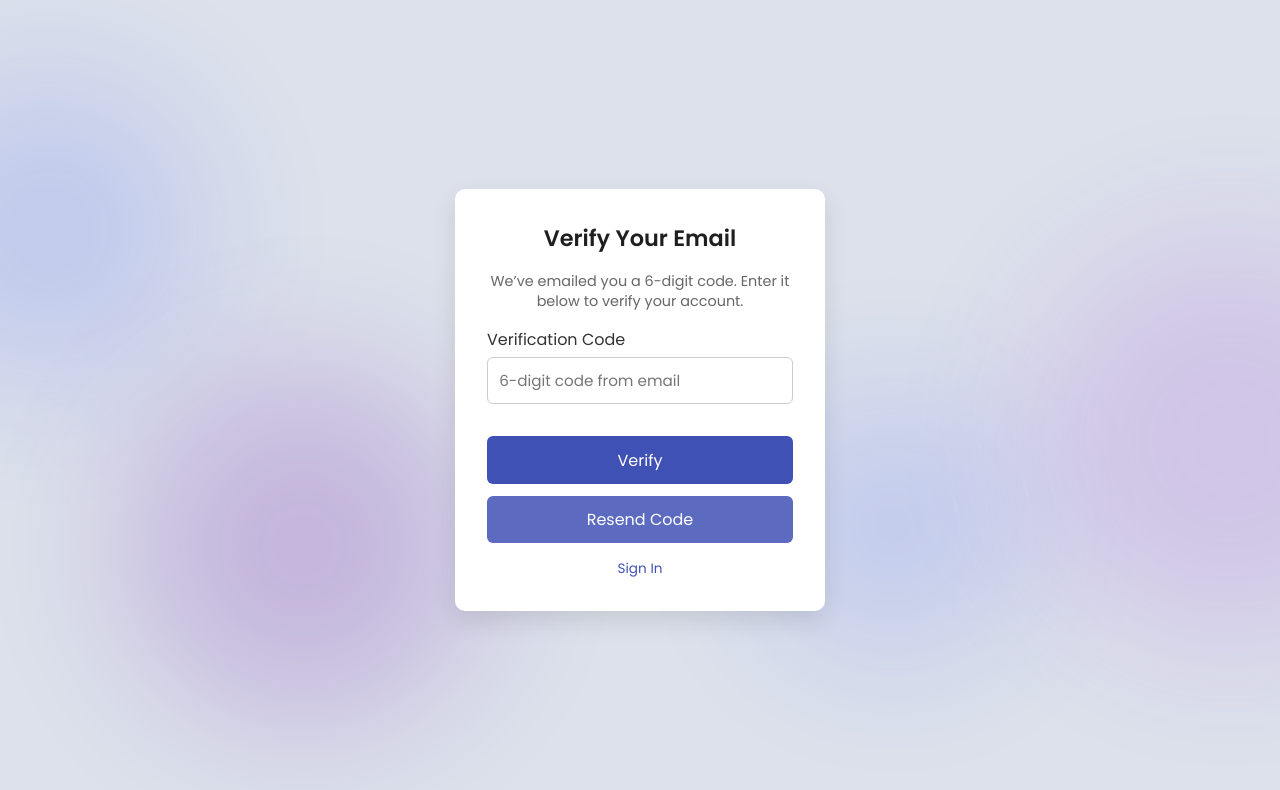
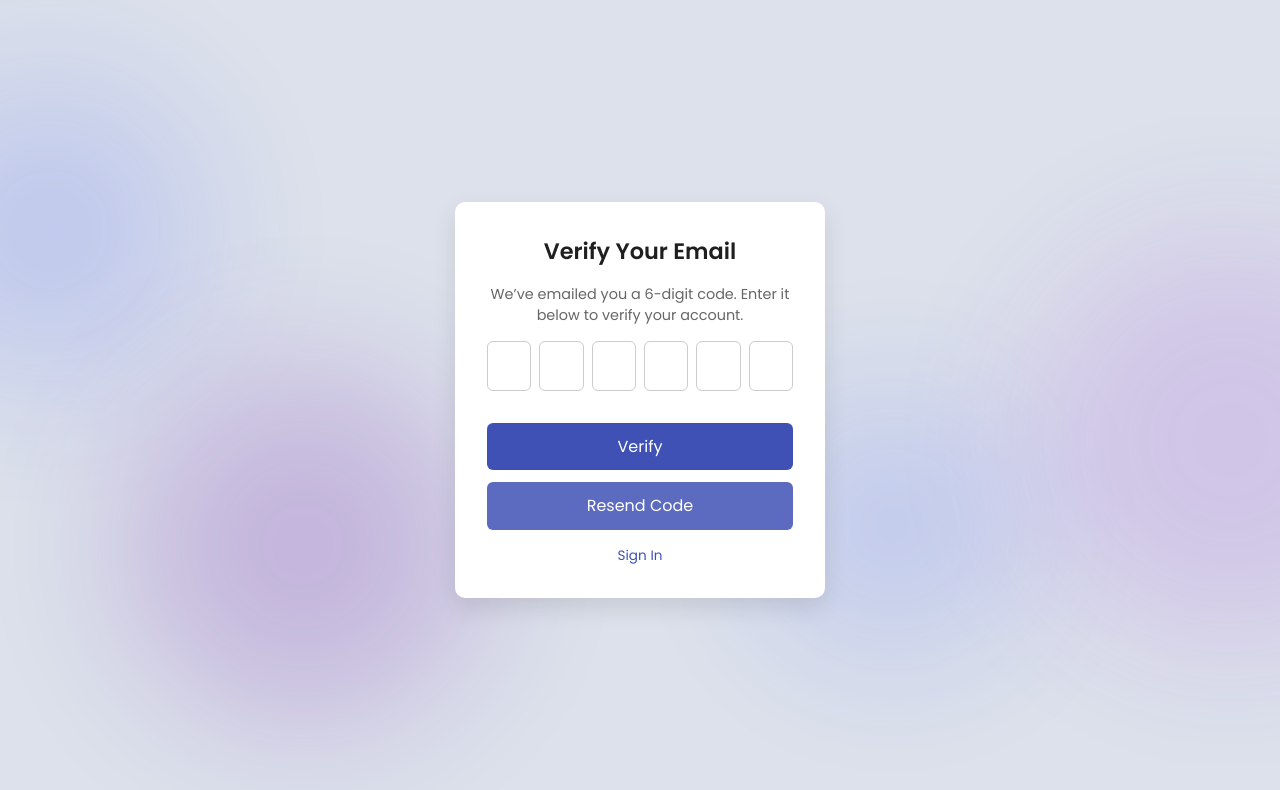
Before and after one commit to WhatCouldBe/ActuallyAlmostFinalizedWaite, a React (Create React App) app in the folder client/: page /verify in a window 1280 px wide. Shown: the top 790 px of the page. Built offline with nearby package versions, Linux system fonts and the light colour scheme.

Commit message:
Updated LB and OTP Login Function

```diff
--- a/client/src/components/Navbar.js
+++ b/client/src/components/Navbar.js
@@ -1,4 +1,3 @@
-// client/src/components/Navbar.js
 import React, { useState } from 'react';
 import { useNavigate } from 'react-router-dom';
 import './Navbar.css';
@@ -11,8 +10,10 @@ export default function Navbar({ onSignOut }) {
   const toggleSidebar = () => setIsOpen(!isOpen);
 
   const handleLinkClick = (path) => {
-    navigate(path);
     setIsOpen(false);
+    setTimeout(() => {
+      navigate(path);
+    }, 300);
   };
 
   return (
--- a/client/src/pages/ForgotPassword.js
+++ b/client/src/pages/ForgotPassword.js
@@ -2,37 +2,94 @@ import React, { useState, useRef } from 'react';
 import { useNavigate } from 'react-router-dom';
 import { requestPasswordOTP, otpLogin } from '../api';
 
+function CodeInput({ value, onChange }) {
+  const inputsRef = useRef([]);
+  const length = 6;
+
+  const handleChange = (e, index) => {
+    const char = e.target.value.toUpperCase();
+    let newVal = value.split('');
+    newVal[index] = char;
+    while (newVal.length < length) {
+      newVal.push('');
+    }
+    const newCode = newVal.slice(0, length).join('');
+    onChange(newCode);
+    if (char && index < length - 1) {
+      inputsRef.current[index + 1].focus();
+    }
+  };
+
+  const handleKeyDown = (e, index) => {
+    if (e.key === 'Backspace') {
+      e.preventDefault();
+      let newVal = value.split('');
+      if (newVal[index]) {
+        newVal[index] = '';
+        onChange(newVal.join(''));
+      } else if (index > 0) {
+        inputsRef.current[index - 1].focus();
+        let prevVal = value.split('');
+        prevVal[index - 1] = '';
+        onChange(prevVal.join(''));
+      }
+    }
+  };
+
+  const handlePaste = (e) => {
+    e.preventDefault();
+    const pasteData = e.clipboardData.getData('text').toUpperCase().replace(/\s/g, '');
+    let pasteChars = pasteData.split('').slice(0, length);
+    while (pasteChars.length < length) {
+      pasteChars.push('');
+    }
+    const newCode = pasteChars.join('');
+    onChange(newCode);
+    const lastIndex = Math.min(pasteChars.length, length) - 1;
+    if (inputsRef.current[lastIndex]) {
+      inputsRef.current[lastIndex].focus();
+    }
+  };
+
+  const codeArray = [];
+  for (let i = 0; i < length; i++) {
+    codeArray.push(value[i] || '');
+  }
+
+  return (
+    <div className="code-input-container">
+      {codeArray.map((char, index) => (
+        <input
+          key={index}
+          type="text"
+          maxLength="1"
+          value={char}
+          onChange={(e) => handleChange(e, index)}
+          onKeyDown={(e) => handleKeyDown(e, index)}
+          onPaste={handlePaste}
+          ref={(el) => (inputsRef.current[index] = el)}
+          className="code-input-bubble"
+        />
+      ))}
+    </div>
+  );
+}
+
 export default function ForgotPassword({ setIsAuthenticated }) {
   const navigate = useNavigate();
 
-  // Step indicates which part of the flow we're on
-  // step = 1 -> user enters email
-  // step = 2 -> user enters OTP
+  // step = 1 -> user enters email.
+  // step = 2 -> user enters OTP.
   const [step, setStep] = useState(1);
 
   // For step 1:
   const [email, setEmail] = useState('');
-  // For step 2 (OTP):
-  const [otpDigits, setOtpDigits] = useState(['', '', '', '', '', '']);
-
+  // For step 2 (OTP), using a string instead of an array.
+  const [otp, setOtp] = useState('');
   const [errorMsg, setErrorMsg] = useState(null);
   const [successMsg, setSuccessMsg] = useState(null);
 
-  // Refs to each OTP input
-  const otpRefs = useRef([]);
-
-  // Move focus to next field automatically
-  const handleOTPChange = (val, index) => {
-    const newDigits = [...otpDigits];
-    newDigits[index] = val.slice(-1); // only last char (in case user typed multiple)
-    setOtpDigits(newDigits);
-
-    if (val && index < 5) {
-      otpRefs.current[index + 1].focus();
-    }
-  };
-
-  // step 1: Send OTP
+  // Step 1: Send OTP.
   const handleSendOTP = async (e) => {
     e.preventDefault();
     setErrorMsg(null);
@@ -46,7 +103,7 @@ export default function ForgotPassword({ setIsAuthenticated }) {
       const result = await requestPasswordOTP(email);
       if (result.message && result.message.toLowerCase().includes('one-time code sent')) {
         setSuccessMsg(result.message);
-        // Switch to OTP step aftr a short delay or immediately
+        // Switch to OTP step after a short delay.
         setTimeout(() => {
           setStep(2);
           setSuccessMsg(null);
@@ -60,22 +117,21 @@ export default function ForgotPassword({ setIsAuthenticated }) {
     }
   };
 
+  // Step 2: Verify OTP.
   const handleVerifyOTP = async (e) => {
     e.preventDefault();
     setErrorMsg(null);
     setSuccessMsg(null);
 
-    const code = otpDigits.join('');
-    if (!code || code.length < 6) {
+    if (!otp || otp.length < 6) {
       return setErrorMsg('Please enter the 6-digit code.');
     }
 
     try {
-      const result = await otpLogin(email, code);
+      const result = await otpLogin(email, otp);
       if (result.message && result.message.toLowerCase().includes('otp login successful')) {
         localStorage.setItem('bacshotsUser', JSON.stringify(result.user));
         setIsAuthenticated(true);
-        // navigate to change password page
         navigate('/change-password');
       } else {
         setErrorMsg(result.message || 'OTP Login failed.');
@@ -124,22 +180,7 @@ export default function ForgotPassword({ setIsAuthenticated }) {
 
           <form onSubmit={handleVerifyOTP}>
             <div style={{ display: 'flex', justifyContent: 'space-between', marginTop: '1rem' }}>
-              {otpDigits.map((digit, i) => (
-                <input
-                  key={i}
-                  type="text"
-                  maxLength="1"
-                  value={digit}
-                  onChange={(e) => handleOTPChange(e.target.value, i)}
-                  ref={(ref) => (otpRefs.current[i] = ref)}
-                  style={{
-                    width: '3rem',
-                    height: '3rem',
-                    textAlign: 'center',
-                    fontSize: '1.5rem',
-                  }}
-                />
-              ))}
+              <CodeInput value={otp} onChange={setOtp} />
             </div>
             <button type="submit" style={{ marginTop: '1rem' }}>
               Verify Code
--- a/client/src/pages/Leaderboard.css
+++ b/client/src/pages/Leaderboard.css
@@ -1,9 +1,14 @@
+/* client/src/pages/Leaderboard.css */
 .leaderboard-container {
   background-color: transparent; /* changed from #dce1eb to transparent */
   min-height: 100vh;
   padding-top: 60px;
   width: 100vw;
   overflow-x: hidden;
+  /* Disable text selection globally */
+  user-select: none;
+  -webkit-user-select: none;
+  -moz-user-select: none;
 }
 
 .leaderboard-content {
@@ -54,7 +59,6 @@
   font-weight: bold;
 }
 
-/* Ranking selector positioned at top right inside modal */
 .ranking-selector {
   display: inline-flex;
   align-items: center;
@@ -223,7 +227,14 @@
   transform: scale(1.05);
 }
 
-/* Code Input Bubbles */
+/* Code Input Bubbles - allow text selection */
+.code-input-container,
+.code-input-bubble {
+  user-select: text !important;
+  -webkit-user-select: text !important;
+  -moz-user-select: text !important;
+}
+
 .code-input-container {
   display: inline-flex;
   gap: 0.5rem;
@@ -238,11 +249,6 @@
   border: 2px solid #ccc;
   border-radius: 8px;
   transition: border-color 0.3s ease, box-shadow 0.3s ease;
-}
-
-.code-input-bubble:focus {
-  border-color: #3f51b5;
-  box-shadow: 0 0 5px rgba(63,81,181,0.5);
 }
 
 /* Modal styles */
--- a/client/src/pages/Leaderboard.js
+++ b/client/src/pages/Leaderboard.js
@@ -5,7 +5,6 @@ import Navbar from '../components/Navbar';
 import { createLeaderboard, joinLeaderboard, getUserLeaderboards, deleteLeaderboard } from '../api';
 import AchievementRing from '../components/AchievementRing';
 
-// Bubble-style code input component.
 function CodeInput({ value, onChange }) {
   const inputsRef = useRef([]);
   const length = 5;
@@ -30,6 +29,20 @@ function CodeInput({ value, onChange }) {
     }
   };
 
+  const handlePaste = (e) => {
+    e.preventDefault();
+    const pasteData = e.clipboardData.getData('text').toUpperCase();
+    let newVal = pasteData.split('').slice(0, length);
+    while (newVal.length < length) {
+      newVal.push('');
+    }
+    const newCode = newVal.join('');
+    onChange(newCode);
+    if (inputsRef.current[length - 1]) {
+      inputsRef.current[length - 1].focus();
+    }
+  };
+
   const codeArray = [];
   for (let i = 0; i < length; i++) {
     codeArray.push(value[i] || '');
@@ -45,6 +58,7 @@ function CodeInput({ value, onChange }) {
           value={char}
           onChange={(e) => handleChange(e, index)}
           onKeyDown={(e) => handleKeyDown(e, index)}
+          onPaste={handlePaste}
           ref={(el) => (inputsRef.current[index] = el)}
           className="code-input-bubble"
         />
@@ -272,7 +286,7 @@ export default function Leaderboard() {
                 placeholder="My Leaderboard"
                 required
               />
-              <button type="submit">Create Leaderboard</button>
+              <button type="submit" style={{ marginTop: '1rem' }}>Create Leaderboard</button>
             </form>
           </div>
         )}
--- a/client/src/pages/Settings.js
+++ b/client/src/pages/Settings.js
@@ -7,7 +7,6 @@ export default function Settings() {
   const storedUserStr = localStorage.getItem('bacshotsUser');
   const user = storedUserStr ? JSON.parse(storedUserStr) : null;
 
-  // Compute initials (as in Home.js)
   const initials = user && user.name
     ? user.name.split(' ').reduce((acc, cur, idx, arr) => {
         if (idx === 0 || idx === arr.length - 1) return acc + cur[0];
@@ -15,7 +14,6 @@ export default function Settings() {
       }, '').toUpperCase()
     : 'N';
 
-  // Use existing profilePicture if available.
   const [profilePicture, setProfilePicture] = useState(user?.profilePicture || '');
   const [preview, setPreview] = useState(user?.profilePicture || '');
   const [weight, setWeight] = useState(user?.weight || '');
@@ -26,12 +24,10 @@ export default function Settings() {
   const [feet, setFeet] = useState(initialFeet);
   const [inches, setInches] = useState(initialInches);
 
-  // Use Date of Birth instead of age.
-  // If user.dateOfBirth exists, convert it to YYYY-MM-DD format.
+  // If user.dateOfBirth exists convert it to YYYY-MM-DD format.
   const initialDOB = user?.dateOfBirth ? new Date(user.dateOfBirth).toISOString().slice(0,10) : '';
   const [dateOfBirth, setDateOfBirth] = useState(initialDOB);
 
-  // Sex field.
   const [sex, setSex] = useState(user?.sex || '');
   const [message, setMessage] = useState('');
 
--- a/client/src/pages/Verify.js
+++ b/client/src/pages/Verify.js
@@ -1,6 +1,79 @@
-import React, { useState } from 'react';
+import React, { useState, useRef } from 'react';
 import { useNavigate, Link } from 'react-router-dom';
 import { verifyEmail, resend } from '../api';
+
+function CodeInput({ value, onChange }) {
+  const inputsRef = useRef([]);
+  const length = 6;
+
+  const handleChange = (e, index) => {
+    const char = e.target.value.toUpperCase();
+    let newVal = value.split('');
+    newVal[index] = char;
+    while (newVal.length < length) {
+      newVal.push('');
+    }
+    const newCode = newVal.slice(0, length).join('');
+    onChange(newCode);
+    if (char && index < length - 1) {
+      inputsRef.current[index + 1].focus();
+    }
+  };
+
+  const handleKeyDown = (e, index) => {
+    if (e.key === 'Backspace') {
+      e.preventDefault();
+      let newVal = value.split('');
+      if (newVal[index]) {
+        newVal[index] = '';
+        onChange(newVal.join(''));
+      } else if (index > 0) {
+        inputsRef.current[index - 1].focus();
+        let prevVal = value.split('');
+        prevVal[index - 1] = '';
+        onChange(prevVal.join(''));
+      }
+    }
+  };
+
+  const handlePaste = (e) => {
+    e.preventDefault();
+    const pasteData = e.clipboardData.getData('text').toUpperCase().replace(/\s/g, '');
+    let pasteChars = pasteData.split('').slice(0, length);
+    while (pasteChars.length < length) {
+      pasteChars.push('');
+    }
+    const newCode = pasteChars.join('');
+    onChange(newCode);
+    const lastIndex = Math.min(pasteChars.length, length) - 1;
+    if (inputsRef.current[lastIndex]) {
+      inputsRef.current[lastIndex].focus();
+    }
+  };
+
+  const codeArray = [];
+  for (let i = 0; i < length; i++) {
+    codeArray.push(value[i] || '');
+  }
+
+  return (
+    <div className="code-input-container">
+      {codeArray.map((char, index) => (
+        <input
+          key={index}
+          type="text"
+          maxLength="1"
+          value={char}
+          onChange={(e) => handleChange(e, index)}
+          onKeyDown={(e) => handleKeyDown(e, index)}
+          onPaste={handlePaste}
+          ref={(el) => (inputsRef.current[index] = el)}
+          className="code-input-bubble"
+        />
+      ))}
+    </div>
+  );
+}
 
 export default function Verify({ userSignupData }) {
   const navigate = useNavigate();
@@ -67,14 +140,7 @@ export default function Verify({ userSignupData }) {
 
       <form onSubmit={handleVerify} style={{ marginTop: '1rem' }}>
         <div>
-          <label>Verification Code</label>
-          <input
-            type="text"
-            placeholder="6-digit code from email"
-            value={code}
-            onChange={(e) => setCode(e.target.value)}
-            required
-          />
+          <CodeInput value={code} onChange={setCode} />
         </div>
 
         <button type="submit" style={{ marginTop: '1rem' }}>
@@ -90,7 +156,6 @@ export default function Verify({ userSignupData }) {
         Resend Code
       </button>
 
-      {/* Center the sign-up/sign-in links */}
       <div
         className="form-links"
         style={{
@@ -100,7 +165,6 @@ export default function Verify({ userSignupData }) {
           marginTop: '1rem',
         }}
       >
-
         <Link to="/signin">Sign In</Link>
       </div>
     </div>
```
Also changed, not shown: client/src/App.js (+0 -8 lines), client/src/components/Navbar.css (+12 -0 lines), client/src/pages/OtpLogin.js (deleted, +0 -66 lines).
